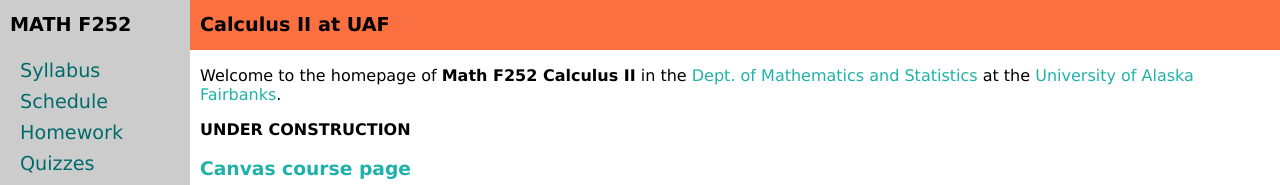
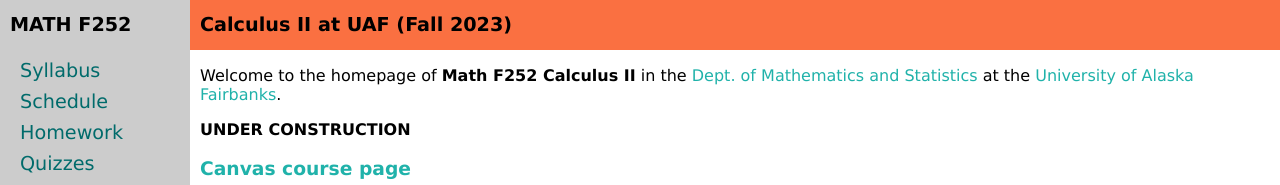
Before and after one commit to uaf-math/calc2, a Jekyll site: the page built from index.md, in a window 1280 px wide and 1358 px high. Shown: the top 185 px of the window. Built offline with Jekyll 4.4.1, drawn with Linux system fonts in a browser that asks for light colours.

Commit message:
Update course-page.html

```diff
--- a/_layouts/course-page.html
+++ b/_layouts/course-page.html
@@ -35,7 +35,7 @@
 
 <div id="main" class="main-body" onclick="closeNav()">
 <a id="top"></a>
-<div class="page-header hide-small"><a href="index.html">Calculus II at UAF</a></div>
+<div class="page-header hide-small"><a href="index.html">Calculus II at UAF (Fall 2023)</a></div>
 <div class="page-header hide-large"><a href="index.html">MATH F252 Calculus 2 Fall 2023</a></div>
 
 <div class="page-content">
```
